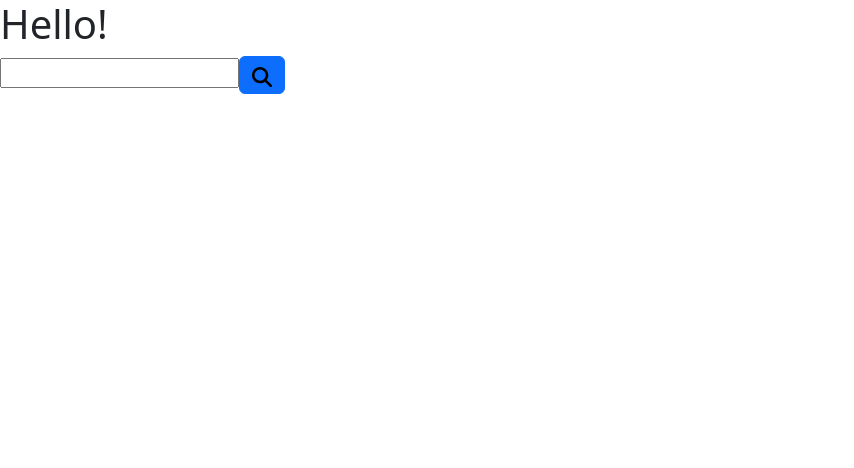
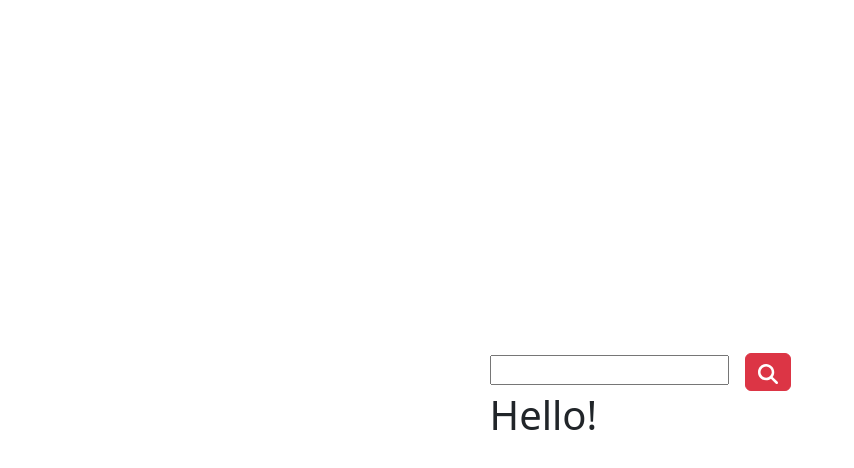
Before and after one commit to casalaspro/vue-pokedex, a Vue app: page / in a window 1280 px wide. Shown: the top 468 px of the page, without its empty margins (0-854 px from the left). Built offline with nearby package versions, Linux system fonts and the light colour scheme.

Commit message:
ADD - AppSearchBar with $emit and axios call, AppShowData

```diff
--- a/src/App.vue
+++ b/src/App.vue
@@ -1,20 +1,25 @@
 <script>
 import AppSearchBar from './components/AppSearchBar.vue';
+import AppShowData from './components/AppShowData.vue';
 
 export default {
   data() {
     return {
-      msg: 'Hello!',
+      data: [],
     }
   },
   components: {
     AppSearchBar,
+    AppShowData
   },
   props:{
 
   },
   methods: {
-
+    dataFromChild(pokemon){
+      this.data = pokemon;
+      console.log(this.data);
+    }
   },
   mounted(){
 
@@ -25,10 +30,17 @@ export default {
 
 <template>
 
-  <AppSearchBar />
+  <div class="app-wrap d-flex justify-content-center align-items-center">
+    <div class="components">
+      <AppSearchBar @data-to-parent="dataFromChild"/>
+      <AppShowData />
+    </div>
+  </div>
 
 </template>
 
 <style scoped>
-
+.app-wrap{
+  height: 100%;
+}
 </style>
--- a/src/components/AppSearchBar.vue
+++ b/src/components/AppSearchBar.vue
@@ -6,8 +6,10 @@ export default {
     return {
       msg: 'Hello!',
       searchbar: '',
+      pokemon: [],
     }
   },
+  emits:['data-to-parent'],
   components: {
 
   },
@@ -16,6 +18,22 @@ export default {
   },
   methods: {
     fetchPokemon(){
+      axios({
+        method: 'get',
+        url: 'https://pokeapi.co/api/v2/pokemon/' + this.searchbar,
+      })
+      .then((response)=>{
+        this.pokemon = response.data;
+        console.log(this.pokemon);
+        this.dataToParent();
+      })
+      .catch((error)=>{
+        console.log(error.response.data);
+      });
+    },
+    dataToParent(){
+      this.$emit('data-to-parent', this.pokemon);
+      console.log('vada data');
     }
   },
   mounted(){
@@ -25,15 +43,15 @@ export default {
 </script>
 
 <template>
-  <h1>{{ msg }}</h1>
+  <!-- <h1>{{ msg }}</h1> -->
   <div class="searchBarWrap">
-    <input v-model="searchbar" type="text">
-      <button @click="fetchPokemon" class="btn btn-primary" type="submit">
-        <svg xmlns="http://www.w3.org/2000/svg" viewBox="0 0 512 512"><path d="M416 208c0 45.9-14.9 88.3-40 122.7L502.6 457.4c12.5 12.5 12.5 32.8 0 45.3s-32.8 12.5-45.3 0L330.7 376c-34.4 25.2-76.8 40-122.7 40C93.1 416 0 322.9 0 208S93.1 0 208 0S416 93.1 416 208zM208 352a144 144 0 1 0 0-288 144 144 0 1 0 0 288z"/></svg>
-      </button>
+    <input class="me-3" v-model="searchbar" type="text">
+    <button @click="fetchPokemon" class="btn btn-danger" type="submit">
+      <svg xmlns="http://www.w3.org/2000/svg" viewBox="0 0 512 512"><path fill="white" d="M416 208c0 45.9-14.9 88.3-40 122.7L502.6 457.4c12.5 12.5 12.5 32.8 0 45.3s-32.8 12.5-45.3 0L330.7 376c-34.4 25.2-76.8 40-122.7 40C93.1 416 0 322.9 0 208S93.1 0 208 0S416 93.1 416 208zM208 352a144 144 0 1 0 0-288 144 144 0 1 0 0 288z"/></svg>
+    </button>
   </div>
 
-  <h2>{{ searchbar }}</h2>
+  <!-- <h2>{{ searchbar }}</h2> -->
 </template>
 
 <style scoped>
--- /dev/null
+++ b/src/components/AppShowData.vue
@@ -0,0 +1,29 @@
+<script>
+export default {
+  data() {
+    return {
+      msg: 'Hello!',
+    }
+  },
+  components: {
+
+  },
+  props:{
+
+  },
+  methods: {
+
+  },
+  mounted(){
+
+  }
+}
+</script>
+
+<template>
+  <h1>{{ msg }}</h1>
+</template>
+
+<style scoped>
+
+</style>
--- a/src/scss/partials/_layout.scss
+++ b/src/scss/partials/_layout.scss
@@ -1,3 +1,8 @@
 body {
   background-color: rgb(255, 255, 255);
+  height: 100vh;
 }
+
+#app{
+  height: 100%;
+}
```
